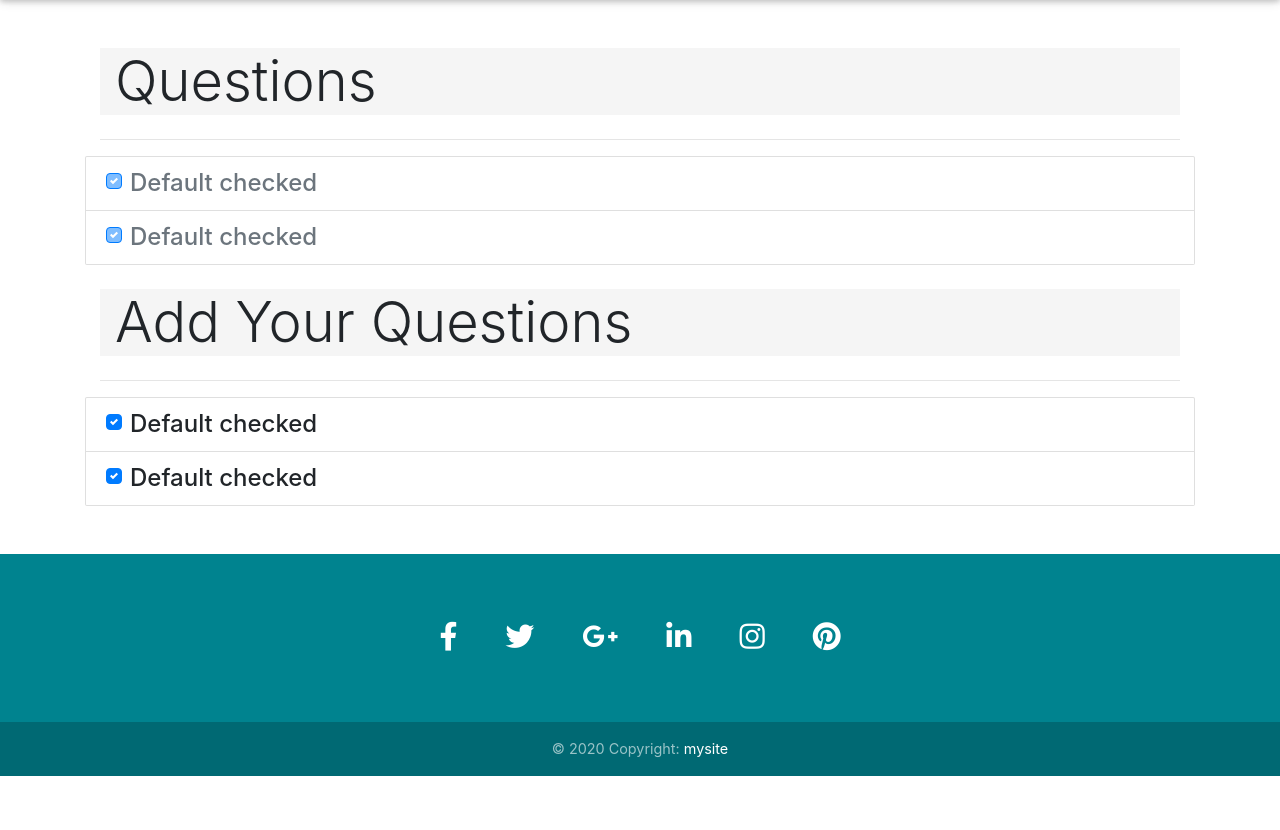
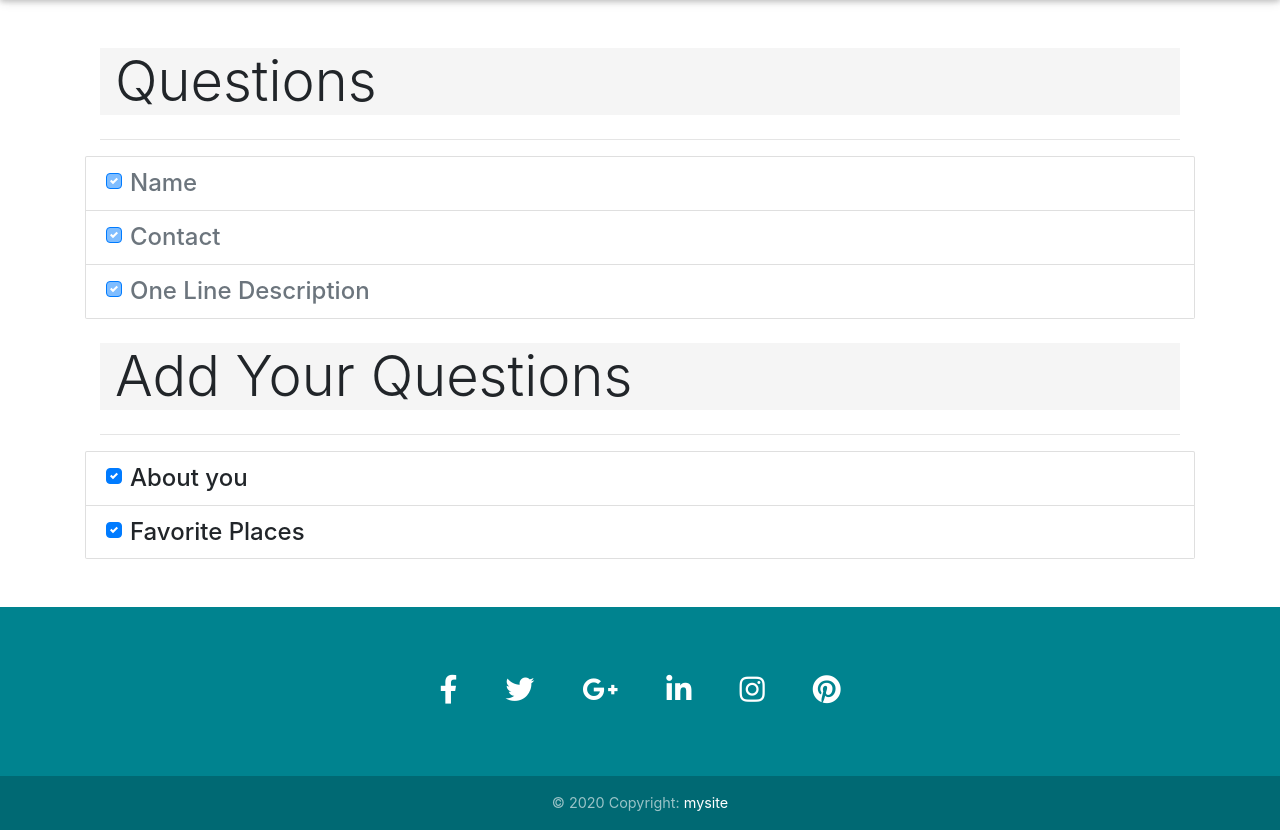
Before and after one commit to kus0023/django-Slamo, a Django app: page /main/send-slam/ in a window 1280 px wide. Shown: the part 56-886 px from the top of the page. Before the commit the page ends 832 px from the top, so only its background shows below. Run offline with Django 3.2, Linux system fonts and the light colour scheme; some libraries are stand-ins or nearby versions.

Commit message:
21-may updated--
Signed-off-by: KUS MAURYA <utsav.singh0023@gmail.com>

```diff
--- a/slamo/templates/main/send-slam.html
+++ b/slamo/templates/main/send-slam.html
@@ -14,15 +14,21 @@
     <ul class="list-group">
         <li class="list-group-item">
             <div class="custom-control custom-checkbox">
-                <input type="checkbox" class="custom-control-input" id="defaultUnChecked2" checked disabled/>
-                <label class="custom-control-label h4" for="defaultChecked2">Default checked</label>
+                <input type="checkbox" class="custom-control-input" id="defaultChecked2" checked disabled/>
+                <label class="custom-control-label h4" for="defaultChecked2">Name</label>
             </div>
         </li>
 
         <li class="list-group-item">
             <div class="custom-control custom-checkbox">
-                <input type="checkbox" class="custom-control-input" id="defaultUnChecked3" checked disabled/>
-                <label class="custom-control-label h4" for="defaultChecked3">Default checked</label>
+                <input type="checkbox" class="custom-control-input" id="defaultChecked3" checked disabled/>
+                <label class="custom-control-label h4" for="defaultChecked3">Contact</label>
+            </div>
+        </li>
+        <li class="list-group-item">
+            <div class="custom-control custom-checkbox">
+                <input type="checkbox" class="custom-control-input" id="defaultChecked4" checked disabled/>
+                <label class="custom-control-label h4" for="defaultChecked4">One Line Description</label>
             </div>
         </li>
     </ul>
@@ -36,15 +42,15 @@
     <ul class="list-group">
         <li class="list-group-item">
             <div class="custom-control custom-checkbox">
-                <input type="checkbox" class="custom-control-input" id="defaultChecked2" checked/>
-                <label class="custom-control-label h4" for="defaultChecked2">Default checked</label>
+                <input type="checkbox" class="custom-control-input" id="defaultUnChecked2" checked/>
+                <label class="custom-control-label h4" for="defaultUnChecked2">About you</label>
             </div>
         </li>
 
         <li class="list-group-item">
             <div class="custom-control custom-checkbox">
-                <input type="checkbox" class="custom-control-input" id="defaultChecked3" checked/>
-                <label class="custom-control-label h4" for="defaultChecked3">Default checked</label>
+                <input type="checkbox" class="custom-control-input" id="defaultUnChecked3" checked/>
+                <label class="custom-control-label h4" for="defaultUnChecked3">Favorite Places</label>
             </div>
         </li>
     </ul>
--- a/slamo/templates/user/base.html
+++ b/slamo/templates/user/base.html
@@ -20,7 +20,7 @@
       }
       .form-container {
         position: absolute;
-        top: 15vh;
+        top: 5vh;
         background: whitesmoke;
         padding: 30px;
         border-radius: 10px;
--- a/slamo/templates/user/pass_reset_done.html
+++ b/slamo/templates/user/pass_reset_done.html
@@ -1,9 +1,7 @@
 {% extends 'user/base.html' %}
-
 {% block title %}Check Your Email{% endblock %}
 
 {% block content %}
-
 
 <div class="container-fluid bg" id="email-div">
     <div class="row justify-content-center">
@@ -16,7 +14,6 @@
                 If you don't receive an email, please make sure you've entered the address you registered with, and
                 check your spam folder.
             </p>
-
         </div>
     </div>
 </div>
```
Also changed, not shown: slamo/templates/user/signin.html (+9 -14 lines), slamo/templates/user/signup.html (+6 -12 lines).
